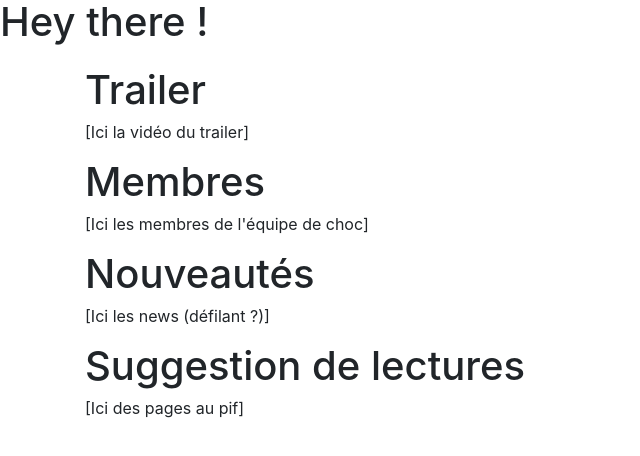
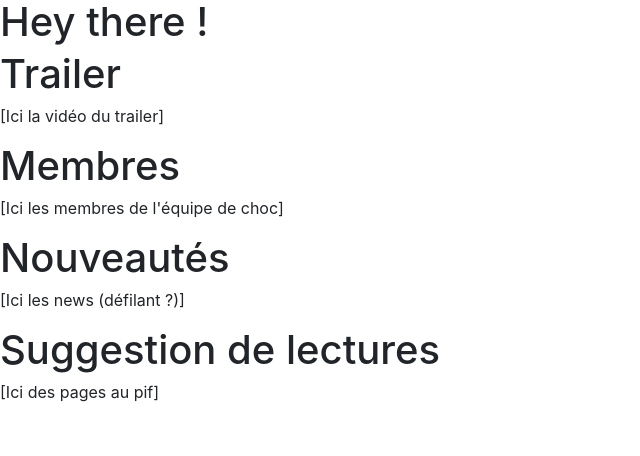
Before and after one commit to Teazane/Domhan-WebSite, a website: page public/index.html in a window 1280 px wide. Shown: the whole page, without its empty margins (0-640 px from the left). Drawn offline with nearby package versions, Linux system fonts and the light colour scheme; some packages are replaced by stand-ins of ours.

Commit message:
Changements mineurs (mise en page)

```diff
--- a/public/pages/home.html
+++ b/public/pages/home.html
@@ -1,4 +1,4 @@
-<main class="container pt-3">
+
   <h1>Trailer</h1>
   <p>[Ici la vidéo du trailer]</p>
   <h1>Membres</h1>
@@ -7,4 +7,3 @@
   <p>[Ici les news (défilant ?)]</p>
   <h1>Suggestion de lectures</h1>
   <p>[Ici des pages au pif]</p>
-</main>
```
